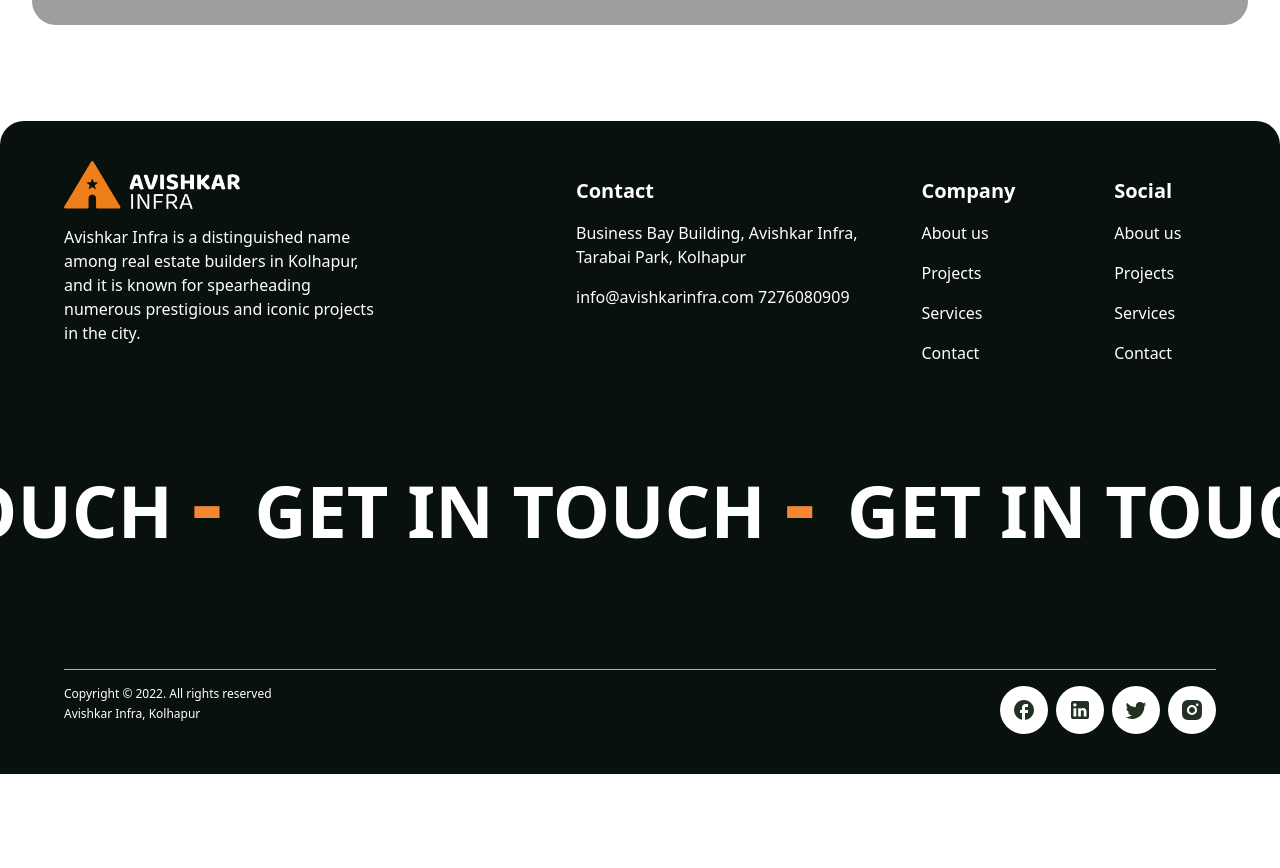
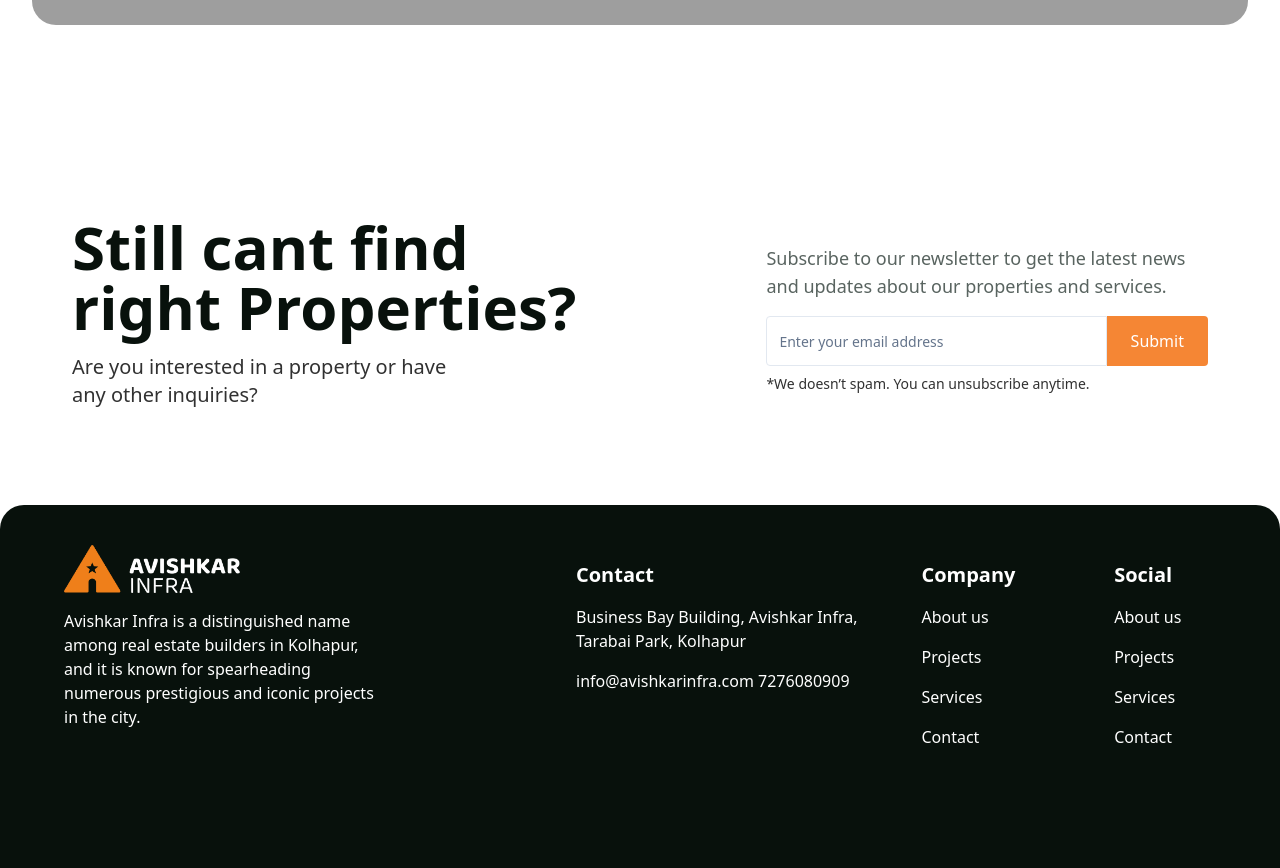
Before and after one commit to shubhcode12/avishkarinfra, a Next.js app: page / in a window 1280 px wide. Shown: the part 7499-8367 px from the top of the page. Before the commit the page ends 8273 px from the top, so only its background shows below. Built offline with nearby package versions, Linux system fonts and the light colour scheme; no server answers; grey boxes are pictures that could not be loaded.

Commit message:
add CTA common componenrt

```diff
--- /dev/null
+++ b/src/components/common/CTA.tsx
@@ -0,0 +1,43 @@
+import { Input } from "@/components/ui/input";
+
+const CTA = () => {
+  return (
+    <section className="w-full flex flex-col justify-center px-2 py-24 lg:px-10">
+      <div className="flex justify-center w-full">
+        <div className="px-8 w-full">
+          <div className="flex justify-center items-center w-full gap-8">
+            <div className="flex flex-col justify-end w-full gap-4">
+              <div className="text-6xl font-semibold text-secondary max-w-lg">
+                Still cant find right Properties?
+              </div>
+              <div className="text-secondaryLight max-w-sm text-xl">
+                Are you interested in a property or have any other inquiries?
+              </div>
+            </div>
+            <div className="w-2/3 mt-3">
+              <div className="text-[#596460] text-lg">
+                Subscribe to our newsletter to get the latest news and updates
+                about our properties and services.
+              </div>
+              <div className="flex w-full mt-4">
+                <Input
+                  type="email"
+                  placeholder="Enter your email address"
+                  className="py-6 rounded-none !rounded-l focus-visible:ring-0 focus-visible:ring-offset-1 focus:border-none"
+                />
+                <button className="!rounded-none !rounded-r bg-primary text-white px-6 py-3">
+                  Submit
+                </button>
+              </div>
+              <div className="text-secondaryLight font-normal text-sm mt-2">
+                *We doesn’t spam. You can unsubscribe anytime.
+              </div>
+            </div>
+          </div>
+        </div>
+      </div>
+    </section>
+  );
+};
+
+export default CTA;
--- a/src/pages/index.tsx
+++ b/src/pages/index.tsx
@@ -12,6 +12,7 @@
 import PropertiesSection from "@/components/Homesections/PropertiesSection";
 import BlogSection from "@/components/Homesections/BlogSection";
 import FaqSection from "@/components/Homesections/FaqSection";
+import CTA from "@/components/common/CTA";
 
 export default function Home() {
   return (
@@ -32,7 +33,7 @@
       <FaqSection />
       <ContactSection />
       <Homefinal />
-
+      <CTA />
       <Footer />
     </div>
   );
```
